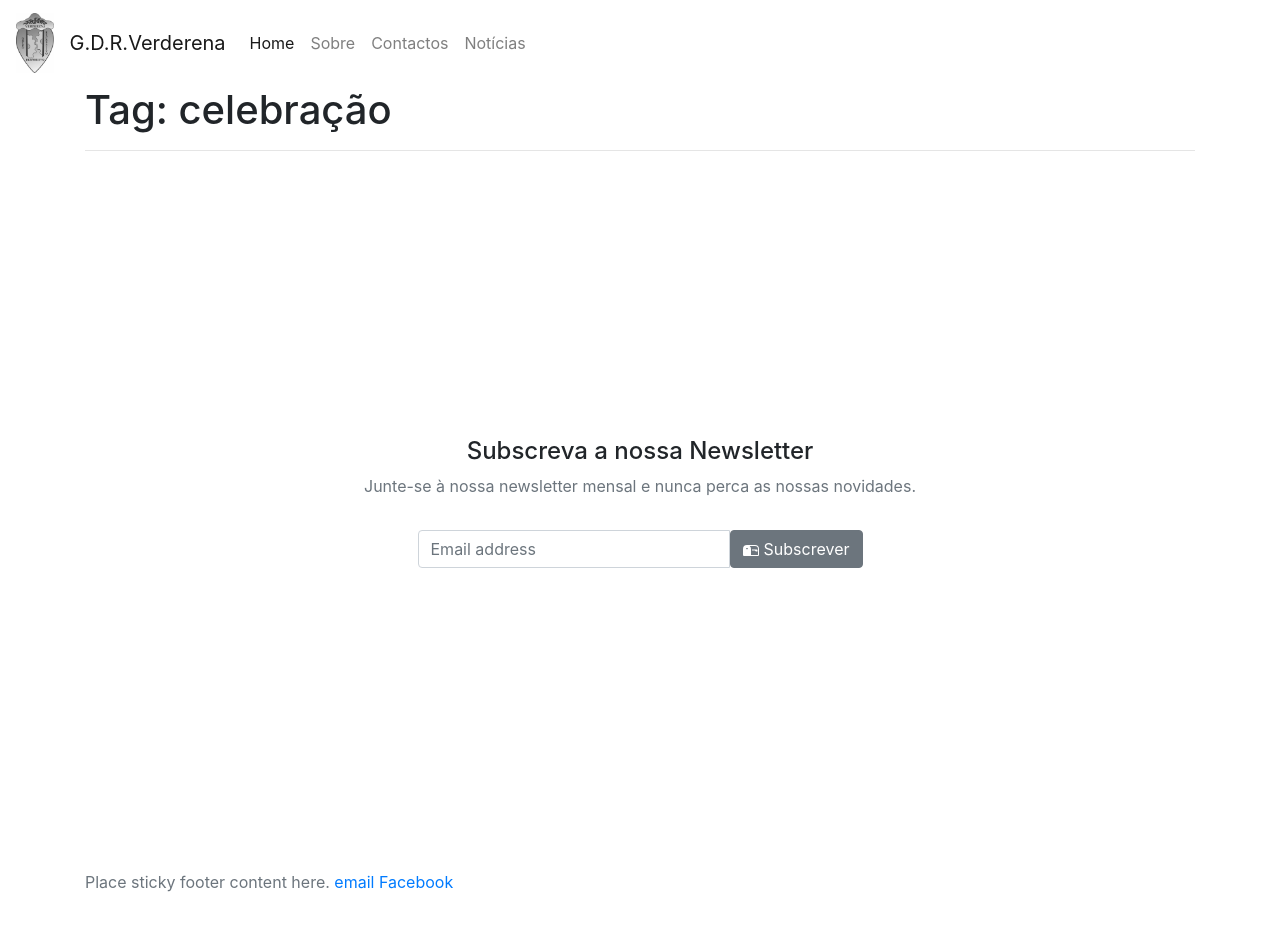
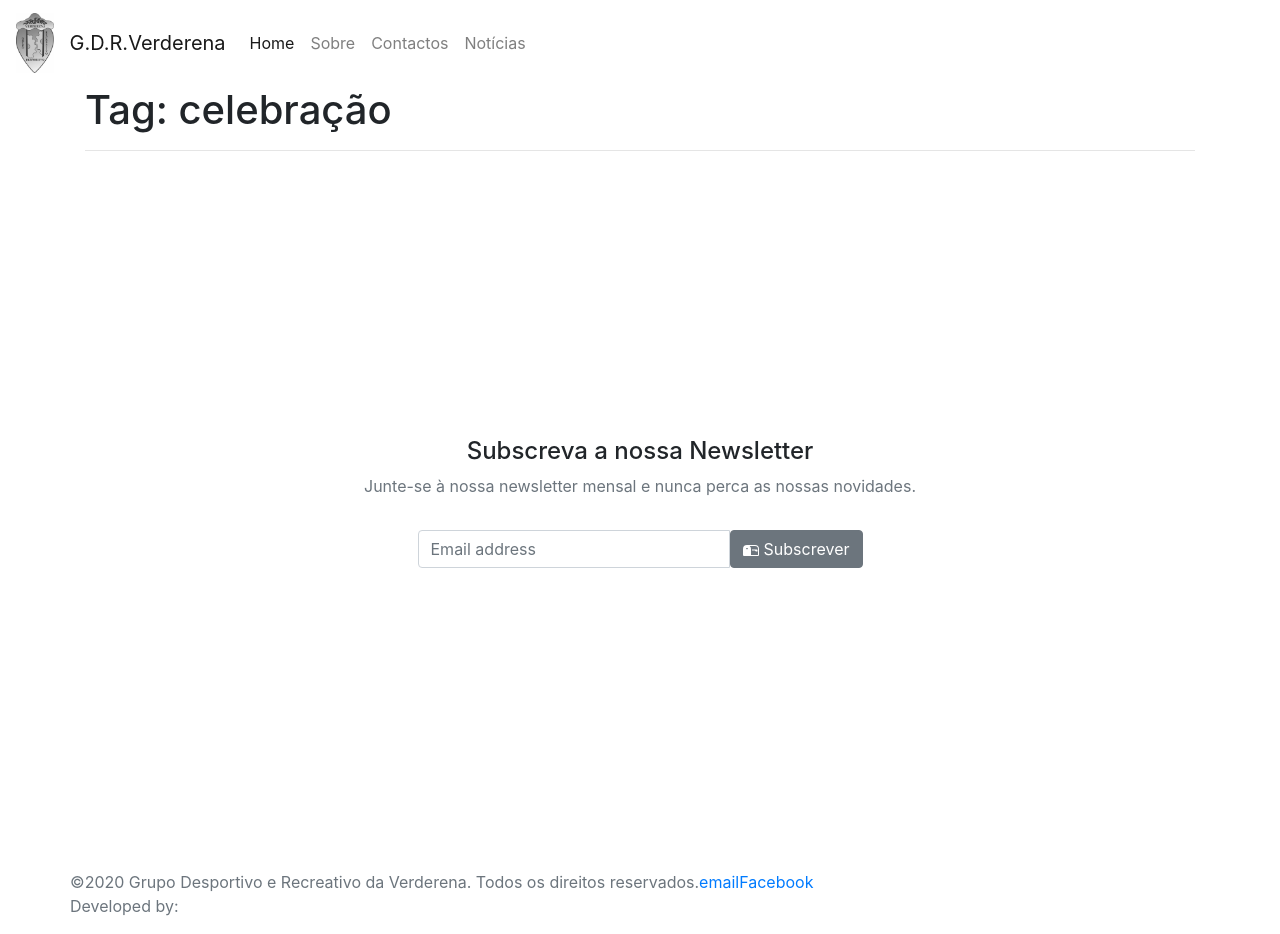
Before and after one commit to GDR-Verderena/gdr-verderena.github.io, a Jekyll site: the page built from tag/celebração.md, in a window 1280 px wide. Built offline with Jekyll 4.4.1, drawn with Linux system fonts in a browser that asks for light colours; before the commit the page ends 910 px from its top, so only the background shows below that.

Commit message:
Update default.html

```diff
--- a/_layouts/default.html
+++ b/_layouts/default.html
@@ -93,9 +93,16 @@
 
   <footer class="footer mt-auto py-3">
   <div class="container">
-    <span class="text-muted">Place sticky footer content here.</span>
+    <div class="row">
+    <span class="text-muted">©2020 Grupo Desportivo e Recreativo da Verderena. Todos os direitos reservados.</span>
     <span class="text-muted"><a href="mailto:g.d.verderena@gmail.com">email</a></span>
     <span class="text-muted"><a href="https://www.facebook.com/G-D-R-Verderena-356445604388109/">Facebook</a></span>
+    </div>
+    <div class="row">
+
+    <span class="text-muted">Developed by: <a href="https://joaosilgo.github.io/joaogomes/"> </a></span>
+
+    </div>
 
 
   </div>
```
